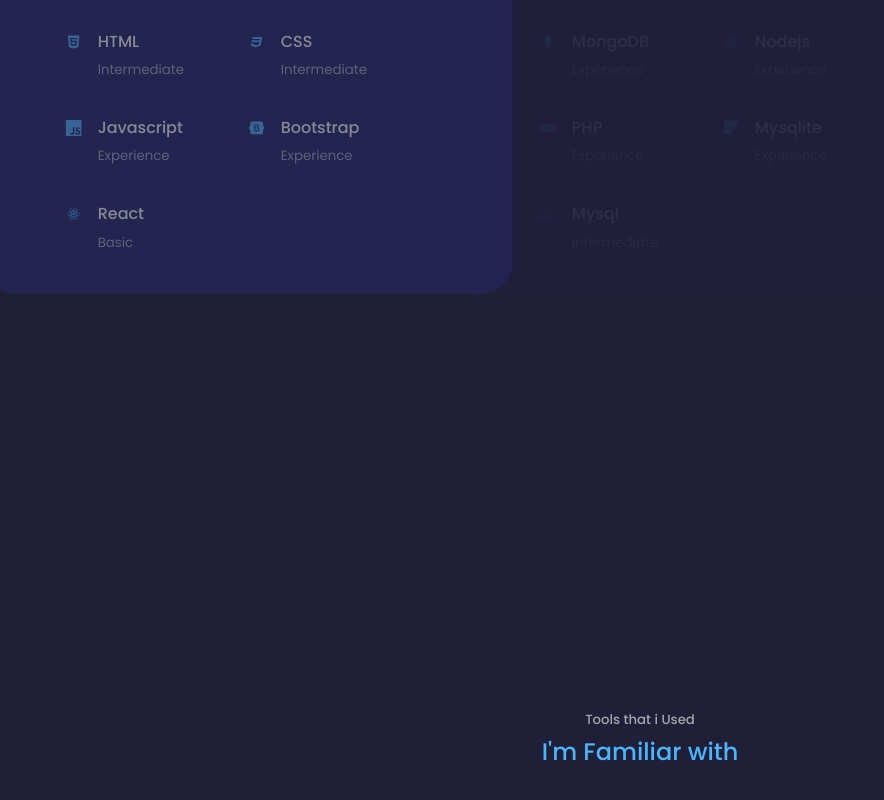
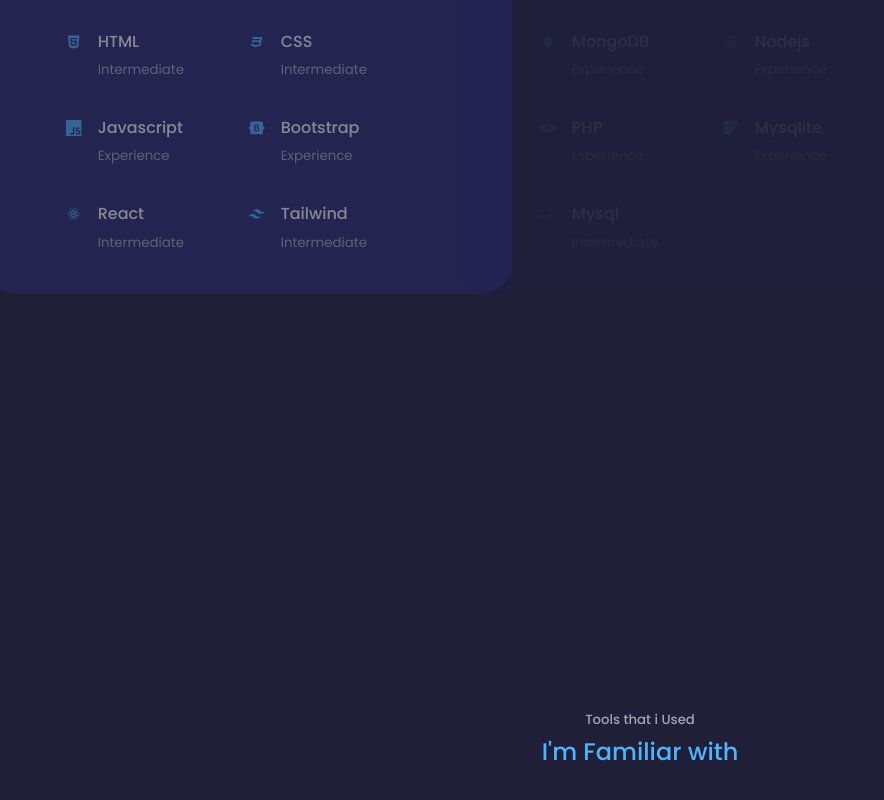
Before and after one commit to marklouisALTER/website-portfolio-react, a React (Create React App) app: page / in a window 1280 px wide. Shown: the part 2059-2859 px from the top of the page, without its empty margins (0-884 px from the left). Built offline with nearby package versions, Linux system fonts and the light colour scheme.

Commit message:
adding skills

```diff
--- a/src/components/experience/Experience.jsx
+++ b/src/components/experience/Experience.jsx
@@ -3,7 +3,7 @@ import './Experience.css'
 import {AiFillHtml5} from 'react-icons/ai'
 import {SiMysql} from 'react-icons/si'
 import {DiCss3Full,DiReact,DiMongodb,DiNodejsSmall} from 'react-icons/di'
-import {SiJavascript,SiBootstrap,SiPhp,SiSqlite} from 'react-icons/si'
+import {SiJavascript,SiBootstrap,SiPhp,SiSqlite,SiTailwindcss} from 'react-icons/si'
 import { useEffect } from 'react'
 
 
@@ -64,7 +64,14 @@ const Experience = () => {
             <DiReact className='experience__details-icons'/>
             <div>
               <h4>React</h4>
-              <small className='text-light'>Basic</small>
+              <small className='text-light'>Intermediate</small>
+            </div>
+            </article>
+            <article className='experience__details'>
+            <SiTailwindcss className='experience__details-icons'/>
+            <div>
+              <h4>Tailwind</h4>
+              <small className='text-light'>Intermediate</small>
             </div>
             </article>
           </div>
```
